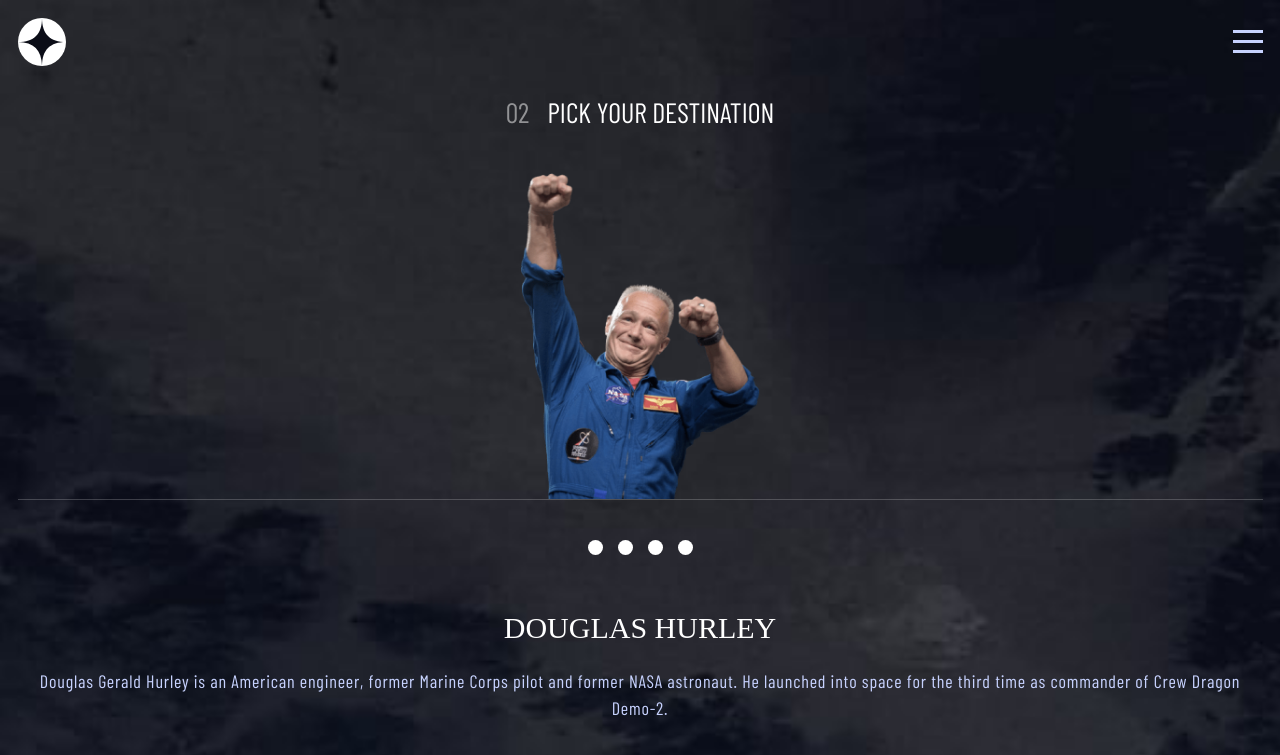
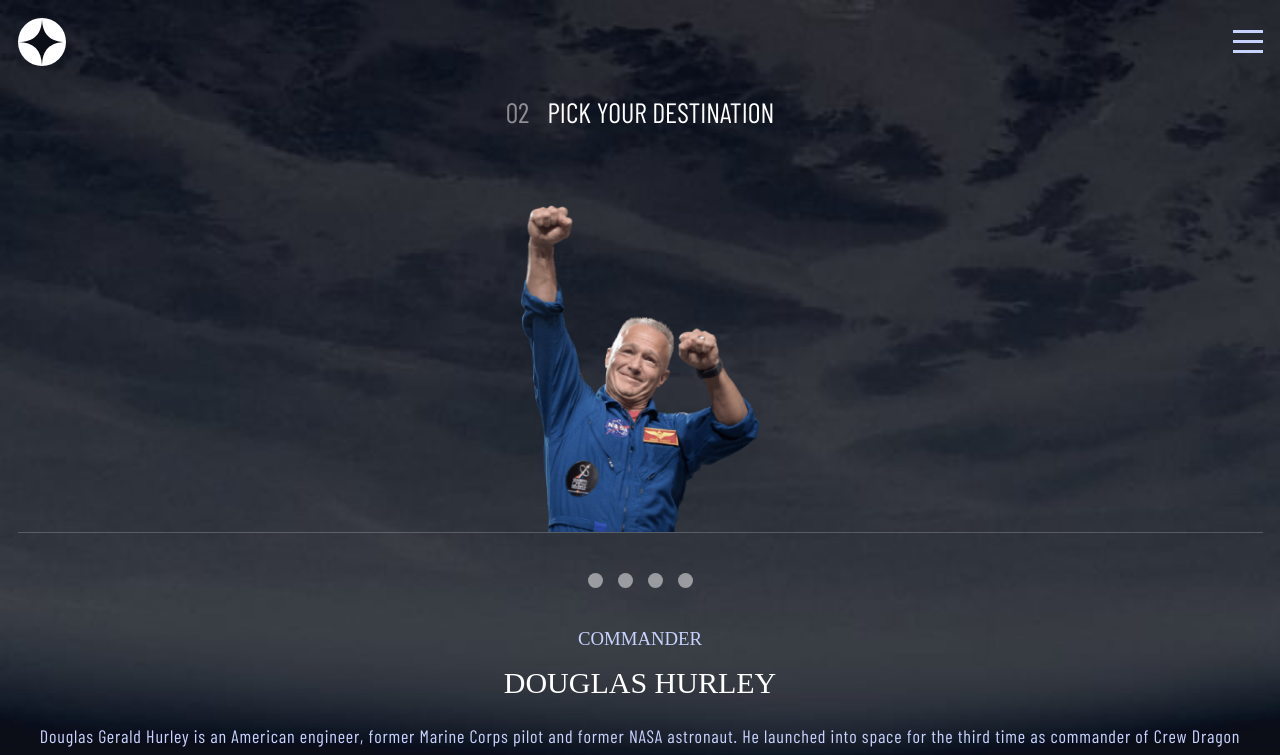
Before and after one commit to FernandoLorca/space-tourism-website, a React (Vite) app: page /crew in a window 1280 px wide. Shown: the top 755 px of the page. Built offline with nearby package versions, Linux system fonts and the light colour scheme; a web font is replaced by a local one.

Commit message:
crew components and functionality done

```diff
--- a/src/components/CrewComponents/CrewImage.jsx
+++ b/src/components/CrewComponents/CrewImage.jsx
@@ -1,6 +1,6 @@
 const CrewImage = ({ imagePath }) => {
   return (
-    <div className="flex justify-center border-b border-white border-opacity-20 pt-16">
+    <div className="flex justify-center items-end border-b border-white border-opacity-20 pt-16 imgCrewHigh">
       <div className="max-w-sm">
         <img src={imagePath} className="w-full" alt="" />
       </div>
--- a/src/components/CrewComponents/CrewNav.jsx
+++ b/src/components/CrewComponents/CrewNav.jsx
@@ -1,10 +1,16 @@
-const CrewNav = () => {
+const CrewNav = ({ jsonLength, onClick, activeIndex }) => {
   return (
     <div className="flex justify-center gap-6 my-16">
-      <div className="w-6 h-6 bg-white rounded-full cursor-pointer hover:opacity-75"></div>
-      <div className="w-6 h-6 bg-white rounded-full cursor-pointer hover:opacity-75"></div>
-      <div className="w-6 h-6 bg-white rounded-full cursor-pointer hover:opacity-75"></div>
-      <div className="w-6 h-6 bg-white rounded-full cursor-pointer hover:opacity-75"></div>
+      {Array.from({ length: jsonLength }, (_, i) => (
+        <div
+          key={i}
+          id={i}
+          onClick={onClick}
+          className={`w-6 h-6 bg-white rounded-full cursor-pointer opacity-50 hover:opacity-75 ${
+            i === activeIndex ? "opacity-100" : ""
+          }`}
+        ></div>
+      ))}
     </div>
   )
 }
--- a/src/index.css
+++ b/src/index.css
@@ -68,3 +68,7 @@ p {
 .bellefairFont {
   font-family: "Bellefair", serif;
 }
+
+.imgCrewHigh {
+  height: 40rem;
+}
--- a/src/pages/Crew.jsx
+++ b/src/pages/Crew.jsx
@@ -11,6 +11,18 @@ const Crew = () => {
   const [classNameOpen, setClassNameOpen] = useState("flex")
   const [classNameClose, setClassNameClose] = useState("hidden")
   const [dataJson, setDataJson] = useState([])
+  const [activeIndex, setActiveIndex] = useState(0)
+  const [activeCrew, setActiveCrew] = useState([
+    {
+      name: "Douglas Hurley",
+      images: {
+        png: "./assets/crew/image-douglas-hurley.png",
+        webp: "./assets/crew/image-douglas-hurley.webp",
+      },
+      role: "Commander",
+      bio: "Douglas Gerald Hurley is an American engineer, former Marine Corps pilot and former NASA astronaut. He launched into space for the third time as commander of Crew Dragon Demo-2.",
+    },
+  ])
 
   const getData = async () => {
     const res = await fetch("../src/data.json")
@@ -23,7 +35,8 @@ const Crew = () => {
     getData()
   }, [])
 
-  console.log(dataJson)
+  // console.log(dataJson)
+
   const handleClickOpen = () => {
     setClassNameOpen(classNameOpen === "hidden" ? "" : "hidden")
     setClassNameClose("fixed")
@@ -34,6 +47,17 @@ const Crew = () => {
     setClassNameOpen("block")
   }
 
+  const handleClickCrewNav = e => {
+    setActiveIndex(parseInt(e.target.id))
+    const crewFilter = dataJson.filter((obj, index) => {
+      if (parseInt(e.target.id) === index) {
+        return [obj]
+      }
+    })
+
+    return setActiveCrew(crewFilter)
+  }
+
   return (
     <main className="bg-slate-500">
       <MobileNavbar
@@ -41,7 +65,7 @@ const Crew = () => {
         handleClickFunction={() => handleClickClose()}
       />
 
-      <div className="bg-crew p-7">
+      <div className="bg-crew h-screen p-7">
         <Navbar
           hiddenState={classNameOpen}
           handleClickFunction={() => handleClickOpen()}
@@ -49,14 +73,18 @@ const Crew = () => {
 
         <SectionTitle number="02" />
 
-        {dataJson.map((crew, index) => (
+        {activeCrew.map((crew, index) => (
           <div key={index}>
             <CrewImage imagePath={`./src/${crew.images.png}`} />
 
-            <CrewNav />
+            <CrewNav
+              jsonLength={dataJson.length}
+              activeIndex={activeIndex}
+              onClick={handleClickCrewNav}
+            />
 
             <CrewDescription
-              CrewRole={crew.role.toUpperCase()}
+              crewRole={crew.role.toUpperCase()}
               crewName={crew.name.toUpperCase()}
               crewBio={crew.bio}
             />
```
Also changed, not shown: src/data.json (line endings or trailing spaces).
